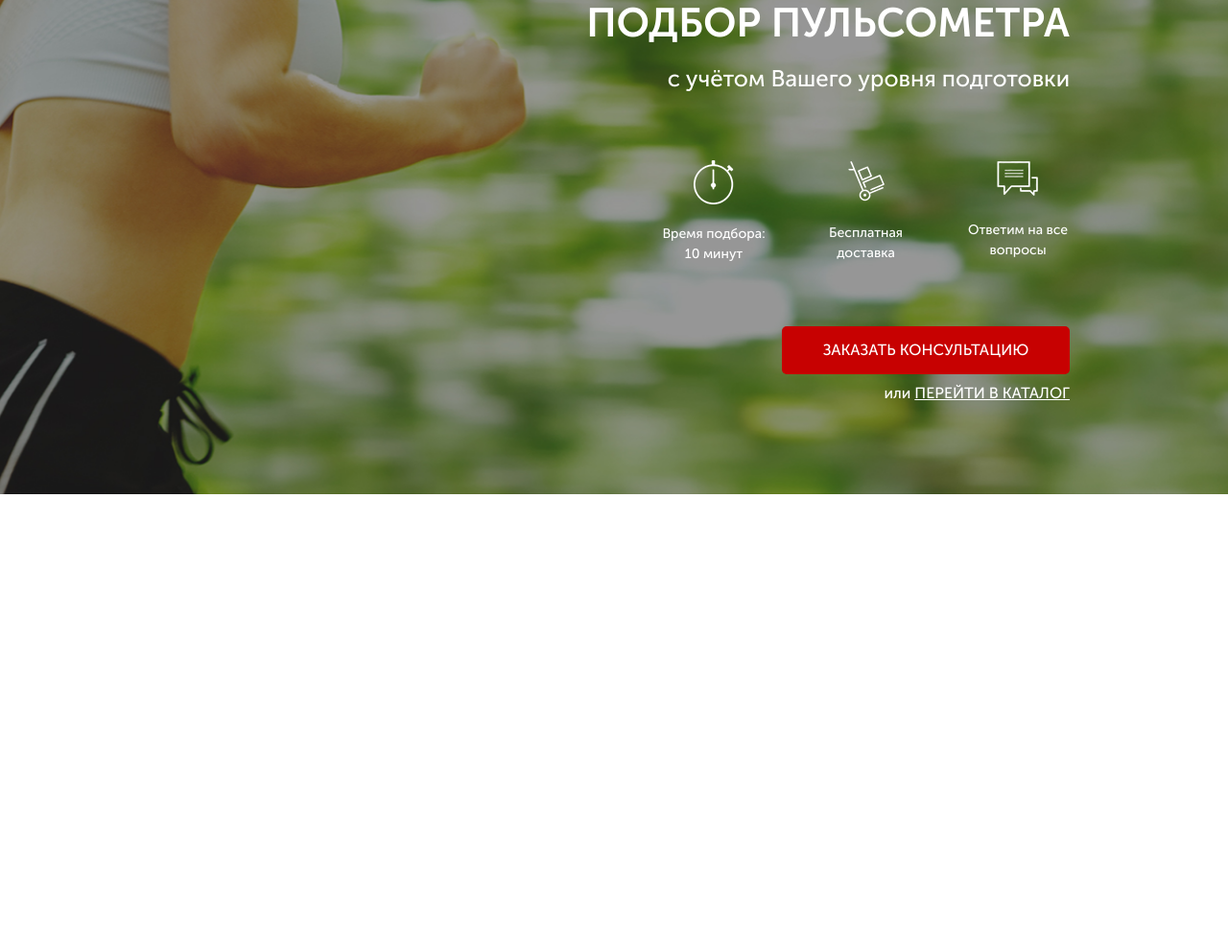
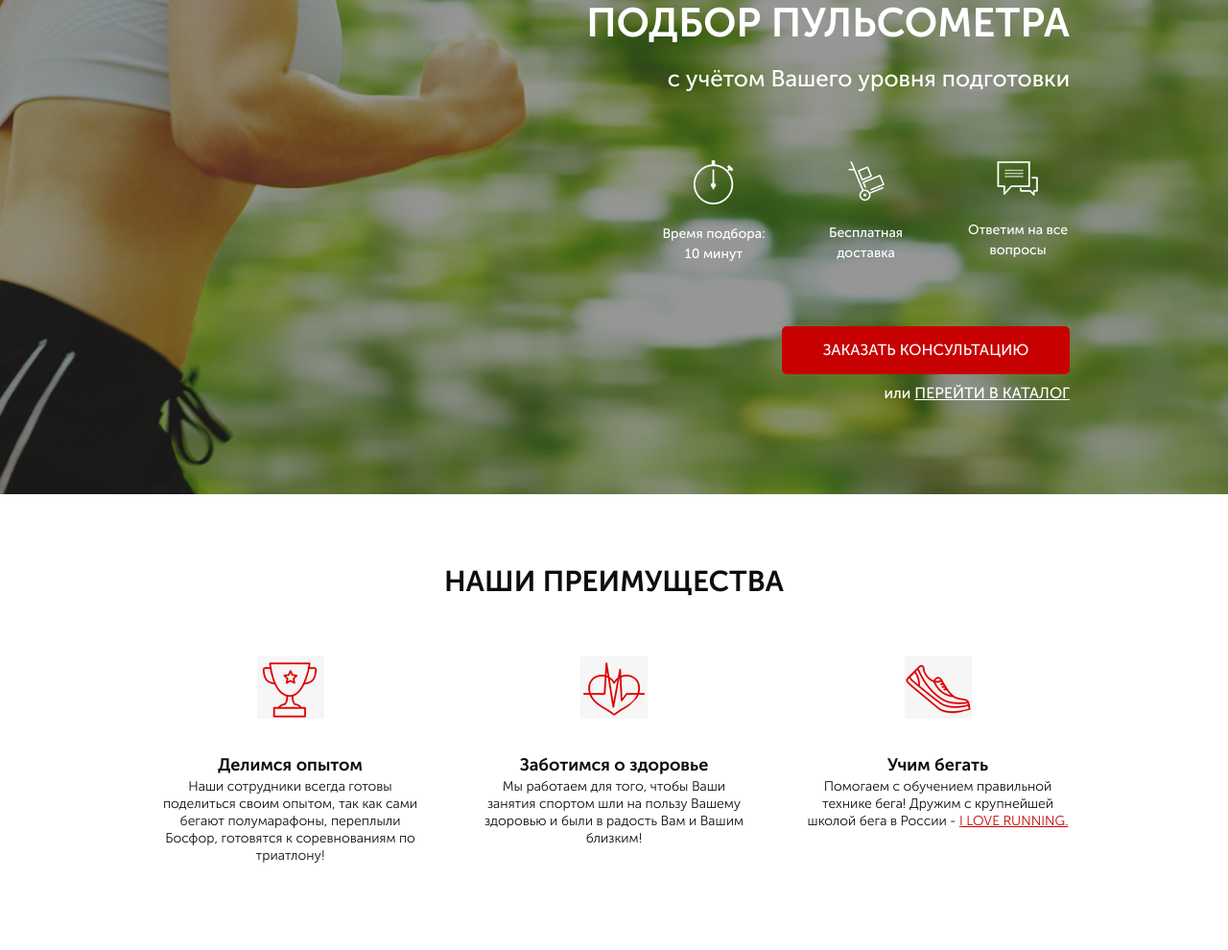
Before and after one commit to qwex38/pulse, a website: page src/index.html in a window 1280 px wide. Shown: the part 167-1157 px from the top of the page at 96% size. Before the commit the page ends 800 px from the top, so only its background shows below. Drawn offline with Linux system fonts and the light colour scheme.

Commit message:
add advantages

```diff
--- a/src/index.html
+++ b/src/index.html
@@ -55,5 +55,28 @@
 
         </div>
     </div>
+
+    <div class="advantages">
+        <div class="container">
+            <h2 class="title">НАШИ ПРЕИМУЩЕСТВА</h2>
+            <div class="advantages__wrapper">
+                <div class="advantages__item">
+                    <img src="icons/cup.png" alt="cup">
+                    <div class="advantages__subtitle">Делимся опытом</div>
+                    <div class="advantages__descr">Наши сотрудники всегда готовы поделиться своим опытом, так как сами бегают полумарафоны, переплыли Босфор, готовятся к соревнованиям по триатлону!</div>
+                </div>
+                <div class="advantages__item">
+                    <img src="icons/heart.png" alt="heart">
+                    <div class="advantages__subtitle">Заботимся о здоровье</div>
+                    <div class="advantages__descr">Мы работаем для того, чтобы Ваши занятия спортом шли на пользу Вашему здоровью и были в радость Вам и Вашим близким!</div>
+                </div>
+                <div class="advantages__item">
+                    <img src="icons/shoe.png" alt="shoe">
+                    <div class="advantages__subtitle">Учим бегать</div>
+                    <div class="advantages__descr">Помогаем с обучением правильной технике бега! Дружим с крупнейшей школой бега в России - <a href="#">I LOVE RUNNING.</a></div>
+                </div>
+            </div>
+        </div>
+    </div>
 </body>
 </html>
--- a/src/sass/blocks/_advantages.scss
+++ b/src/sass/blocks/_advantages.scss
@@ -0,0 +1,41 @@
+.advantages {
+    min-height: 475px;
+    padding: 73px 0 65px 0;
+
+    .title {
+        text-align: center;
+        color: rgb(13, 13, 13);
+        font-size: 30px;
+        font-weight: 700;
+    }
+    &__wrapper {
+        display: flex;
+        justify-content: space-between;
+        margin-top: 60px;
+    }
+    &__item {
+        width: 275px;
+        img {
+            display: block;
+            margin: 0 auto;
+            margin-bottom: 35px;
+        }
+    }
+    &__subtitle {
+        color: rgb(13, 13, 13);
+        font-size: 18px;
+        font-weight: 700;
+        text-align: center;
+    }
+    &__descr {
+        color: rgb(13, 13, 13);
+        font-size: 14px;
+        font-weight: 300;
+        line-height: 18px;
+        text-align: center;
+        a {
+            text-transform: uppercase;
+            color: $main-color;
+        }
+    }
+}
--- a/src/sass/style.scss
+++ b/src/sass/style.scss
@@ -9,3 +9,4 @@
 @import 'blocks/promo';
 @import 'blocks/header';
 @import 'blocks/buttons';
+@import 'blocks/advantages'
```
Also changed, not shown: src/css/style.min.css.
